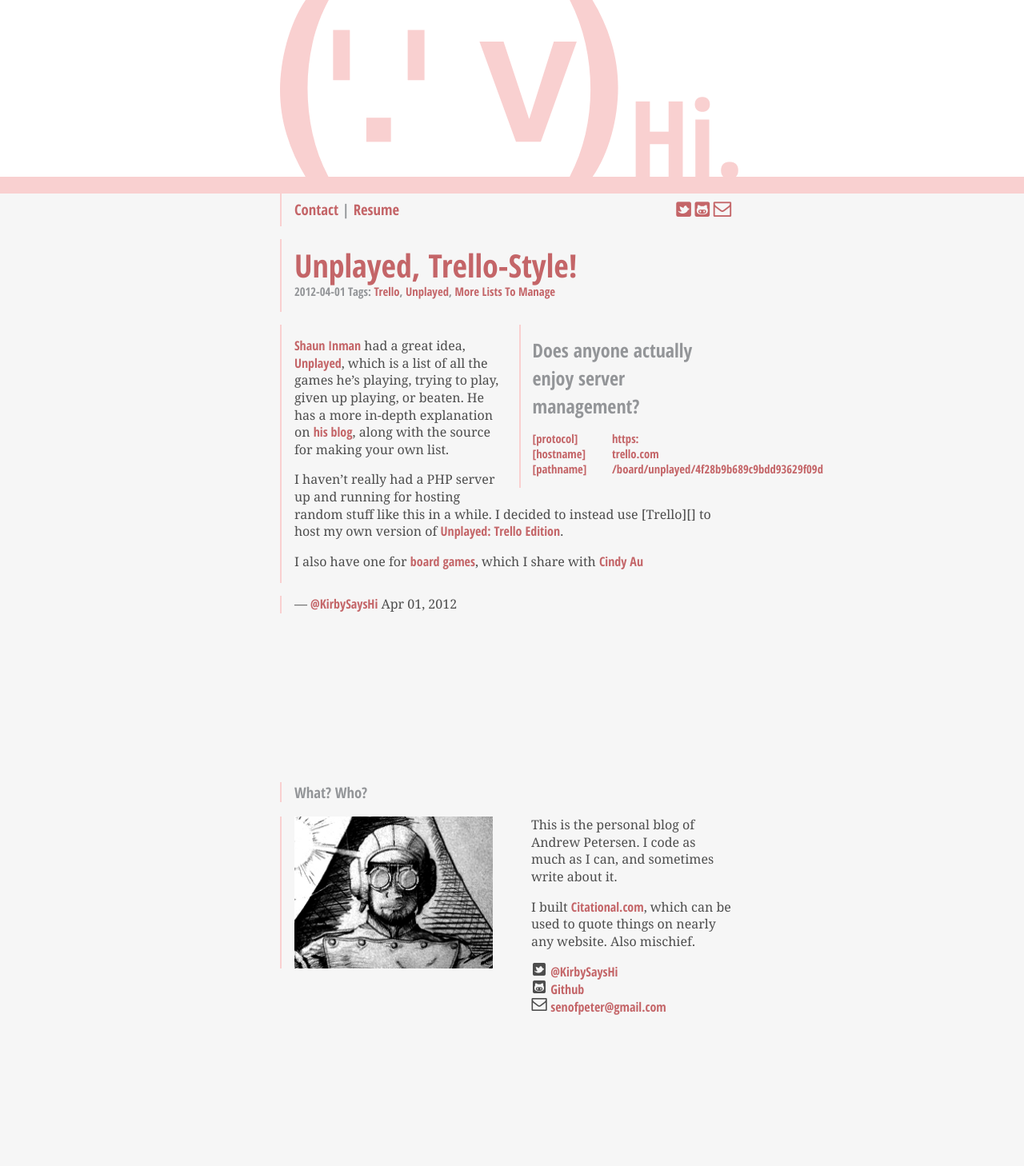
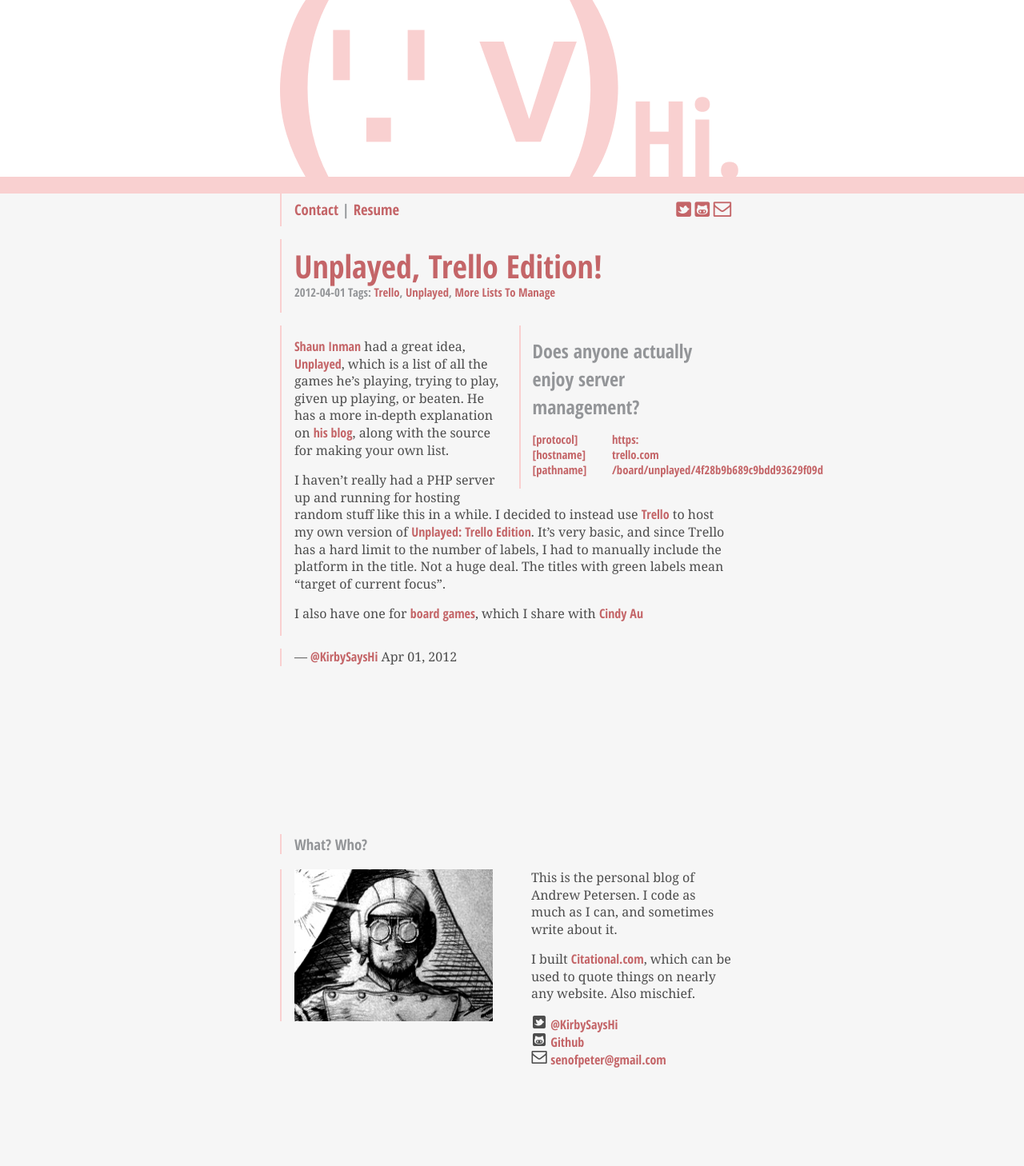
Before and after one commit to kirbysayshi/kirbysayshi.github.com, a Jekyll site: the page built from _posts/2012-04-01-unplayed-trello-edition.md, in a window 1280 px wide. Shown: the whole page at 80% size. Built offline with Jekyll 4.4.1, drawn with Linux system fonts in a browser that asks for light colours; nearby versions of some CDN libraries; before the commit the page ends 1392 px from its top, so only the background shows below that.

Commit message:
unplayed title change

```diff
--- a/_posts/2012-04-01-unplayed-trello-style.md
+++ b/_posts/2012-04-01-unplayed-trello-edition.md
@@ -1,6 +1,6 @@
 ---
 layout: post
-title: 'Unplayed, Trello-Style!'
+title: 'Unplayed, Trello Edition!'
 oneliner: Does anyone actually enjoy server management?
 projecturl: https://trello.com/board/unplayed/4f28b9b689c9bdd93629f09d
 categories:
@@ -13,13 +13,14 @@ tags:
 
 [Shaun Inman][] had a great idea, [Unplayed][], which is a list of all the games he's playing, trying to play, given up playing, or beaten. He has a more in-depth explanation on [his blog][], along with the source for making your own list.
 
-I haven't really had a PHP server up and running for hosting random stuff like this in a while. I decided to instead use [Trello][] to host my own version of [Unplayed: Trello Edition][].
+I haven't really had a PHP server up and running for hosting random stuff like this in a while. I decided to instead use [Trello][] to host my own version of [Unplayed: Trello Edition][]. It's very basic, and since Trello has a hard limit to the number of labels, I had to manually include the platform in the title. Not a huge deal. The titles with green labels mean "target of current focus".
 
 I also have one for [board games][], which I share with [Cindy Au][]
 
 [Shaun Inman]: http://shauninman.com
 [Unplayed]: http://shauninman.com/unplayed/
 [his blog]: http://shauninman.com/archive/2011/04/18/unplayed
+[Trello]: http://trello.com
 [Unplayed: Trello Edition]: https://trello.com/board/unplayed/4f28b9b689c9bdd93629f09d
 [board games]: https://trello.com/board/unplayed-board-games/4f2c0d8db3eb95a45b27c050
 [Cindy Au]: http://ensignau.tumblr.com/
```
